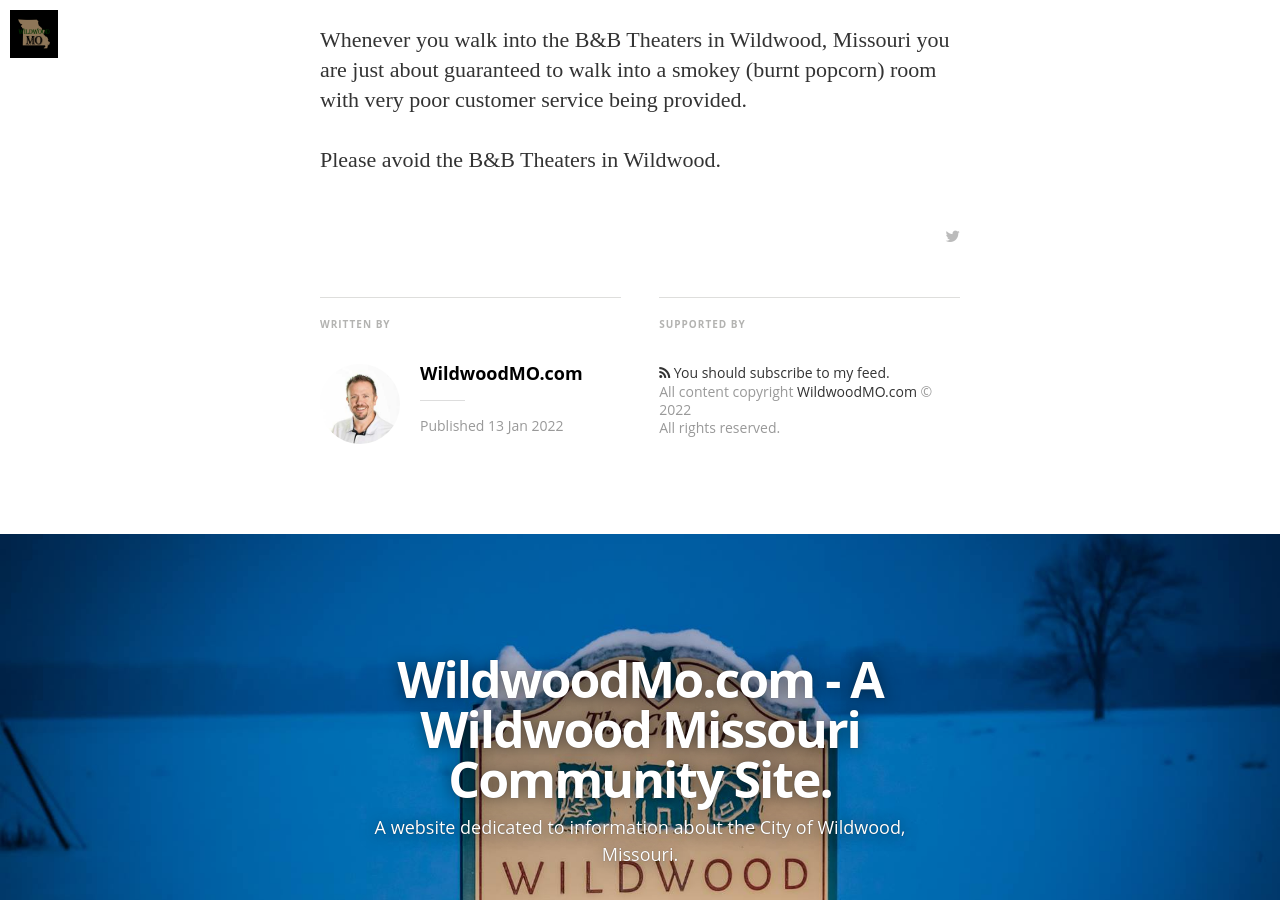
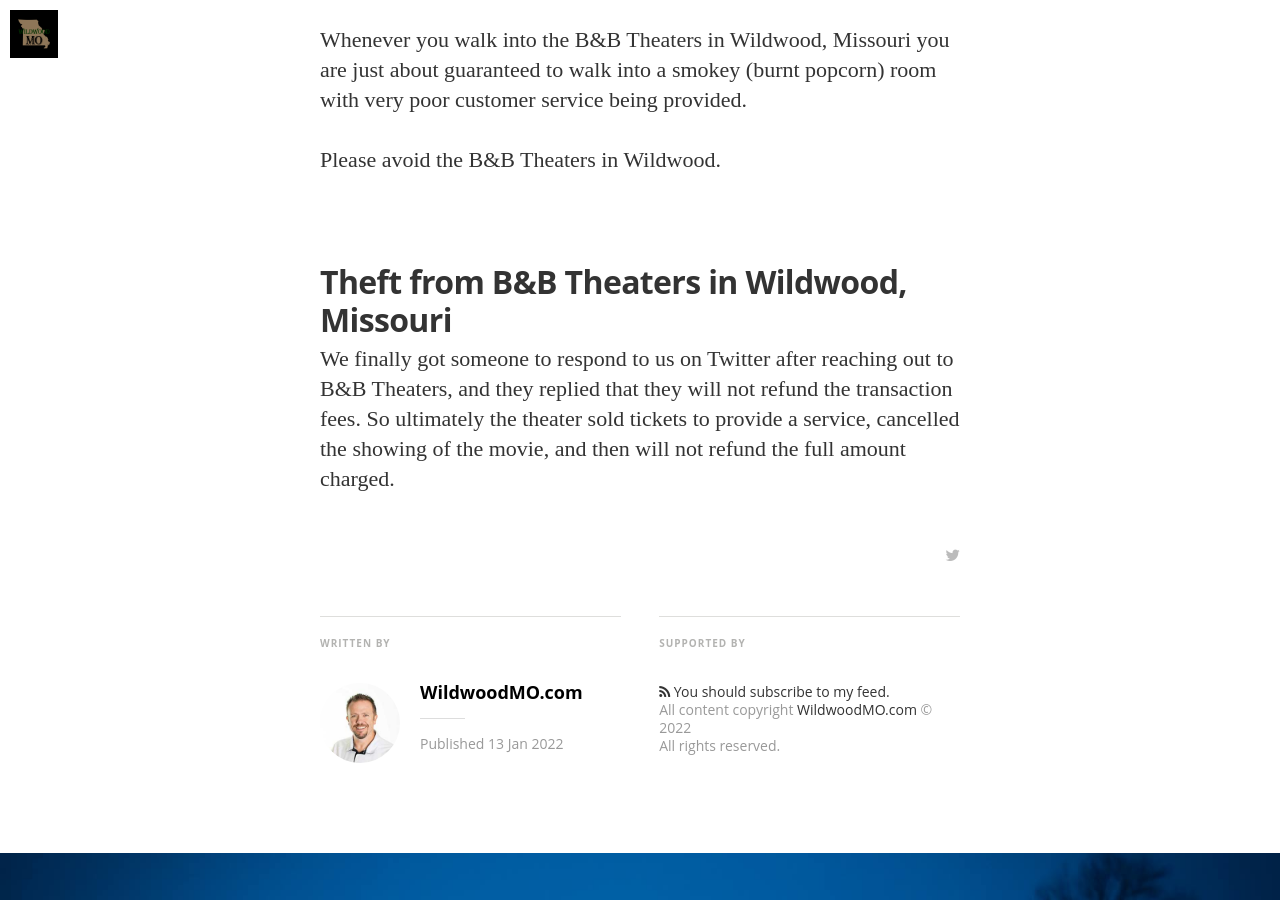
Before and after one commit to wildwoodmo/wildwoodmo.github.io, a Jekyll site: the page built from _posts/2022-01-13-wildwood-missouri-movie-theater.markdown, in a window 1280 px wide and 900 px high, scrolled down 1651 px. Built offline with Jekyll 4.4.1, drawn with Linux system fonts in a browser that asks for light colours; nearby versions of some CDN libraries; some web fonts are replaced.

Commit message:
Updates to theft

```diff
--- a/_posts/2022-01-13-wildwood-missouri-movie-theater.markdown
+++ b/_posts/2022-01-13-wildwood-missouri-movie-theater.markdown
@@ -13,6 +13,10 @@
 - Not inform you ahead of time.
 - Not refund you the full price you paid for the tickets and the service fee.
 
+
+
+
+
 Good luck getting B&B Theaters to respond to you either. While they might actually respond to a "review" posted on Google Maps ratings, they won't go any further than that.
 
 ## Please check out one of these theaters close to Wildwood:
@@ -24,3 +28,6 @@
 Whenever you walk into the B&B Theaters in Wildwood, Missouri you are just about guaranteed to walk into a smokey (burnt popcorn) room with very poor customer service being provided.
 
 Please avoid the B&B Theaters in Wildwood.
+
+## Theft from B&B Theaters in Wildwood, Missouri
+We finally got someone to respond to us on Twitter after reaching out to B&B Theaters, and they replied that they will not refund the transaction fees. So ultimately the theater sold tickets to provide a service, cancelled the showing of the movie, and then will not refund the full amount charged.
```
